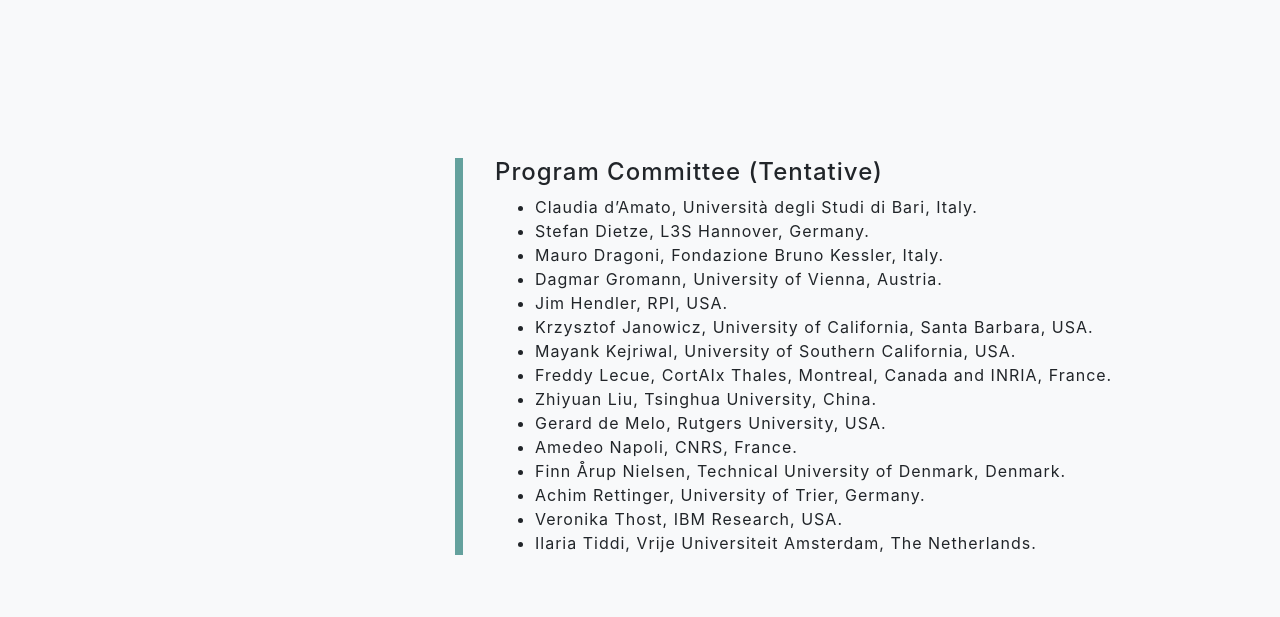
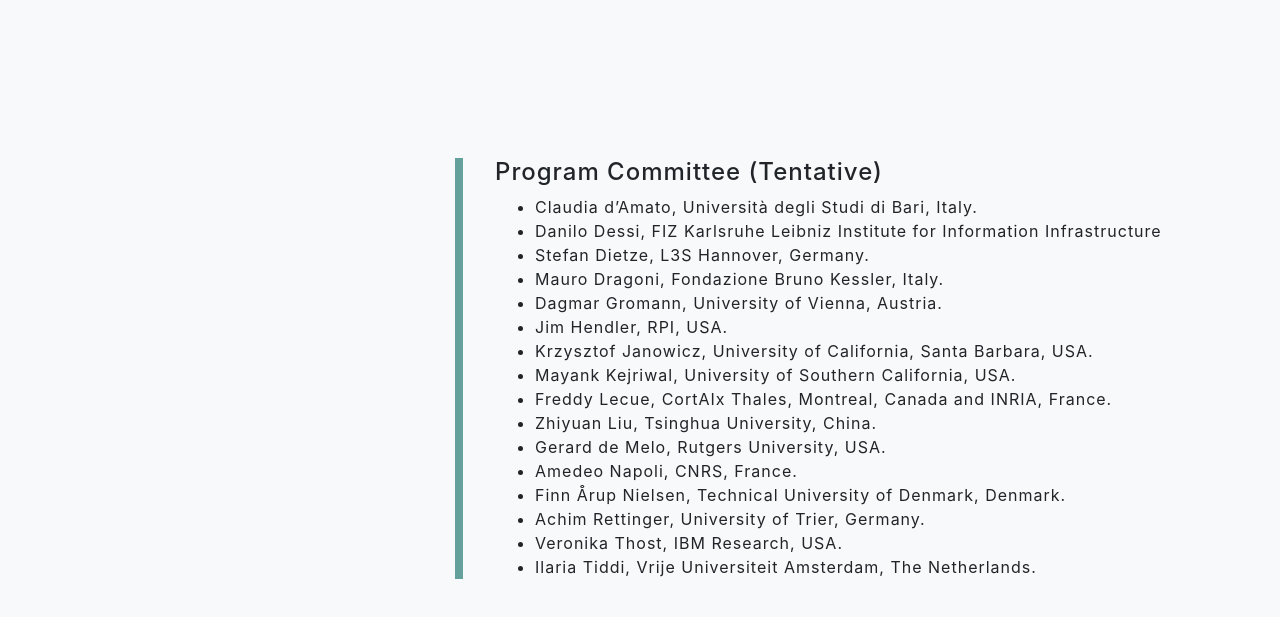
Before and after one commit to alammehwish/cssa_cikm_2020.github.io, a website with bundled scripts: page index.html in a window 1280 px wide. Shown: the part 6262-6879 px from the top of the page. Built offline with nearby package versions, Linux system fonts and the light colour scheme.

Commit message:
Update index.html

```diff
--- a/index.html
+++ b/index.html
@@ -485,6 +485,7 @@
 
             <ul>
                   <li>Claudia d’Amato, Università degli Studi di Bari, Italy.</li>
+                  <li> Danilo Dessi, FIZ Karlsruhe Leibniz Institute for Information Infrastructure </li>
                   <li>Stefan Dietze, L3S Hannover, Germany.</li>
                   <li>Mauro Dragoni, Fondazione Bruno Kessler, Italy.</li>
                   <li>Dagmar Gromann, University of Vienna, Austria.</li>
```
